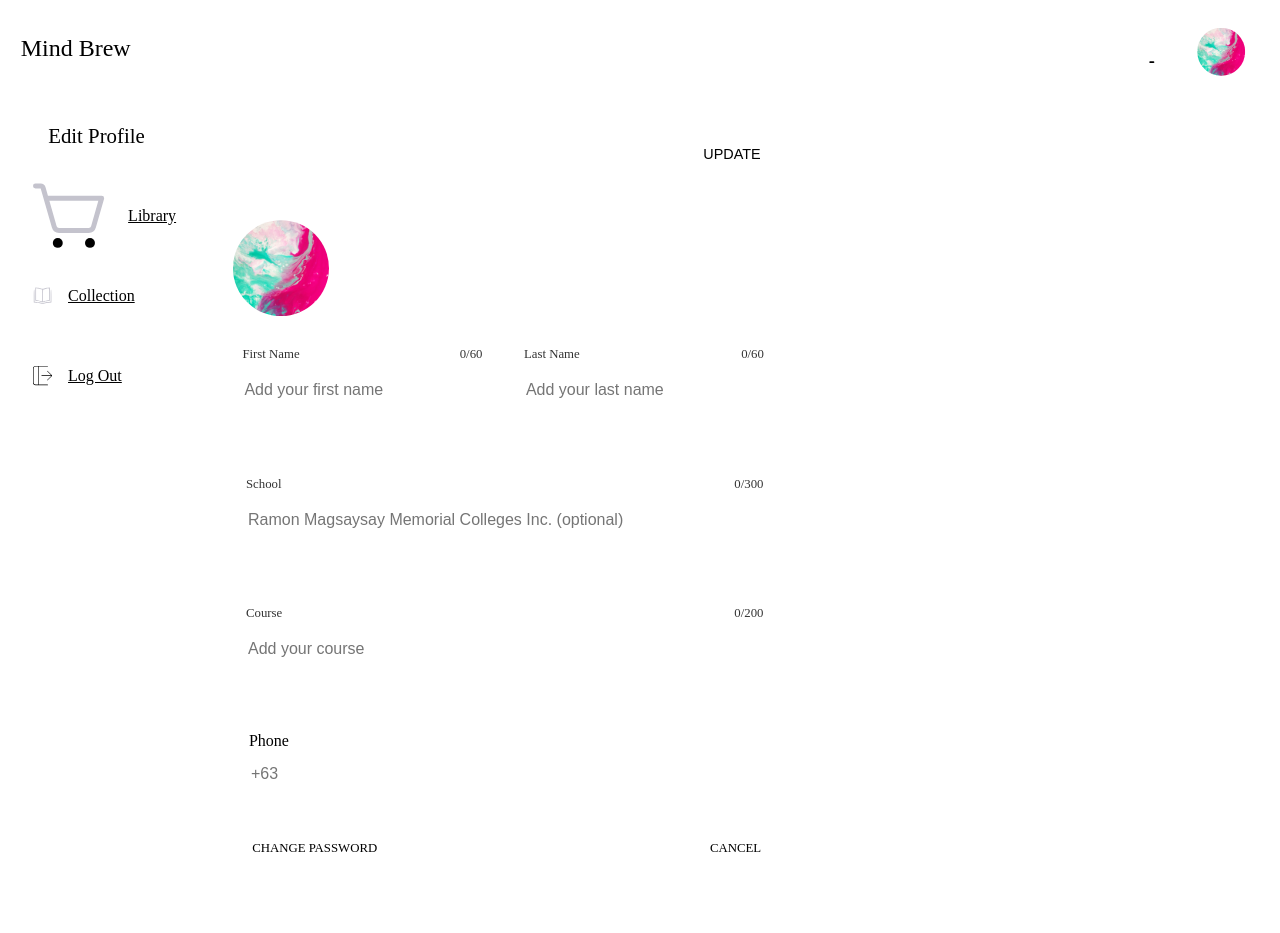
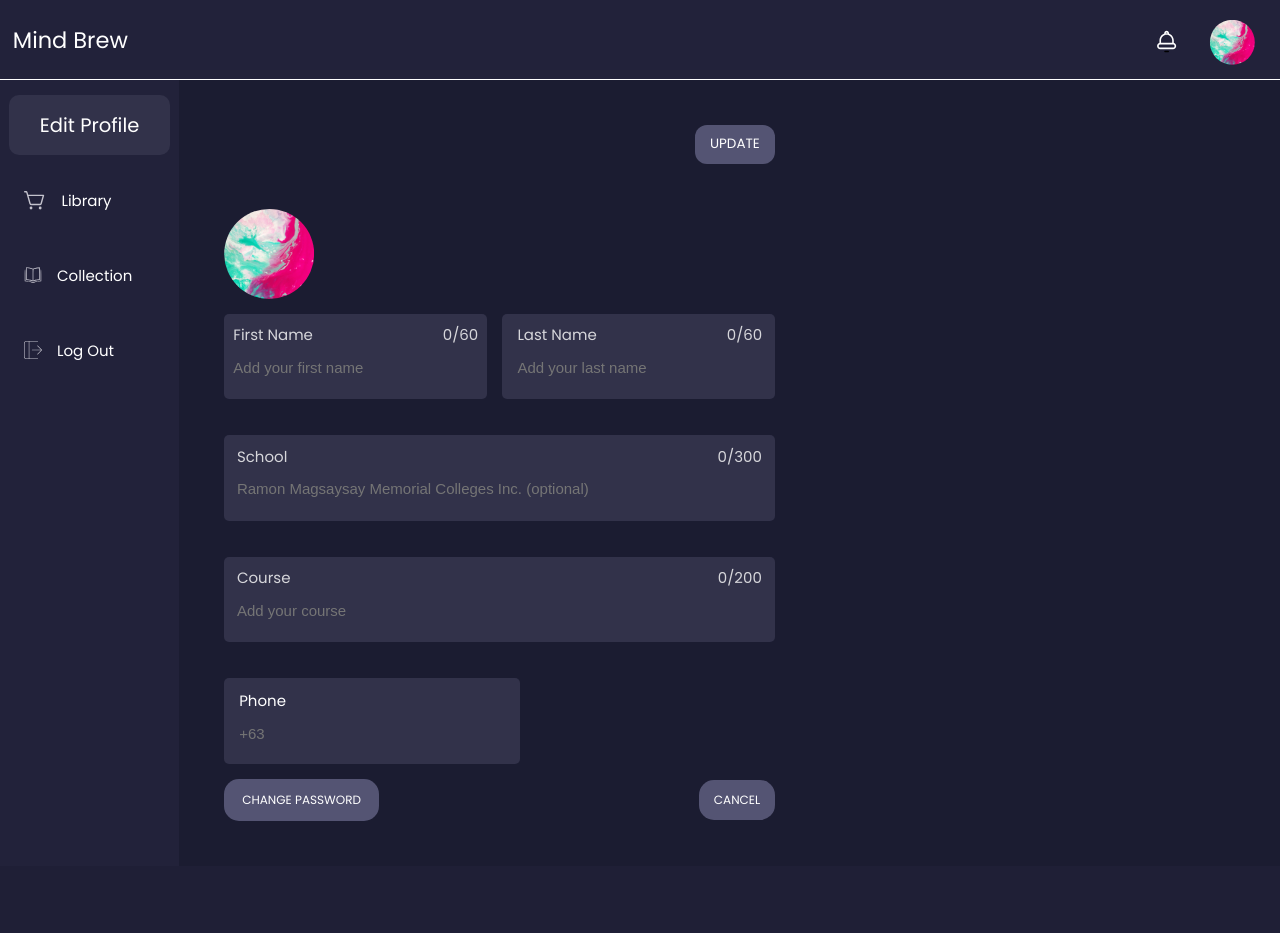
Before and after one commit to AceBurgundy/Mind-Brew, a Flask app: page /edit in a window 1280 px wide. After the commit the page ends 821 px from the top, so only its background shows below. Run offline with Flask 2, Linux system fonts and the light colour scheme; a user stored in the database is signed in; parts of the project's set-up code (start-up, migrations or seed data) failed here and were passed over; some libraries are stand-ins or nearby versions.

Commit message:
imported root.css

```diff
--- a/Engine/profile/static/profile/edit-profile.css
+++ b/Engine/profile/static/profile/edit-profile.css
@@ -1,4 +1,5 @@
 @import url("changePassword.css");
+@import "/static/root.css";
 
 /*--------------------+
 |  Parent Container   |
```
